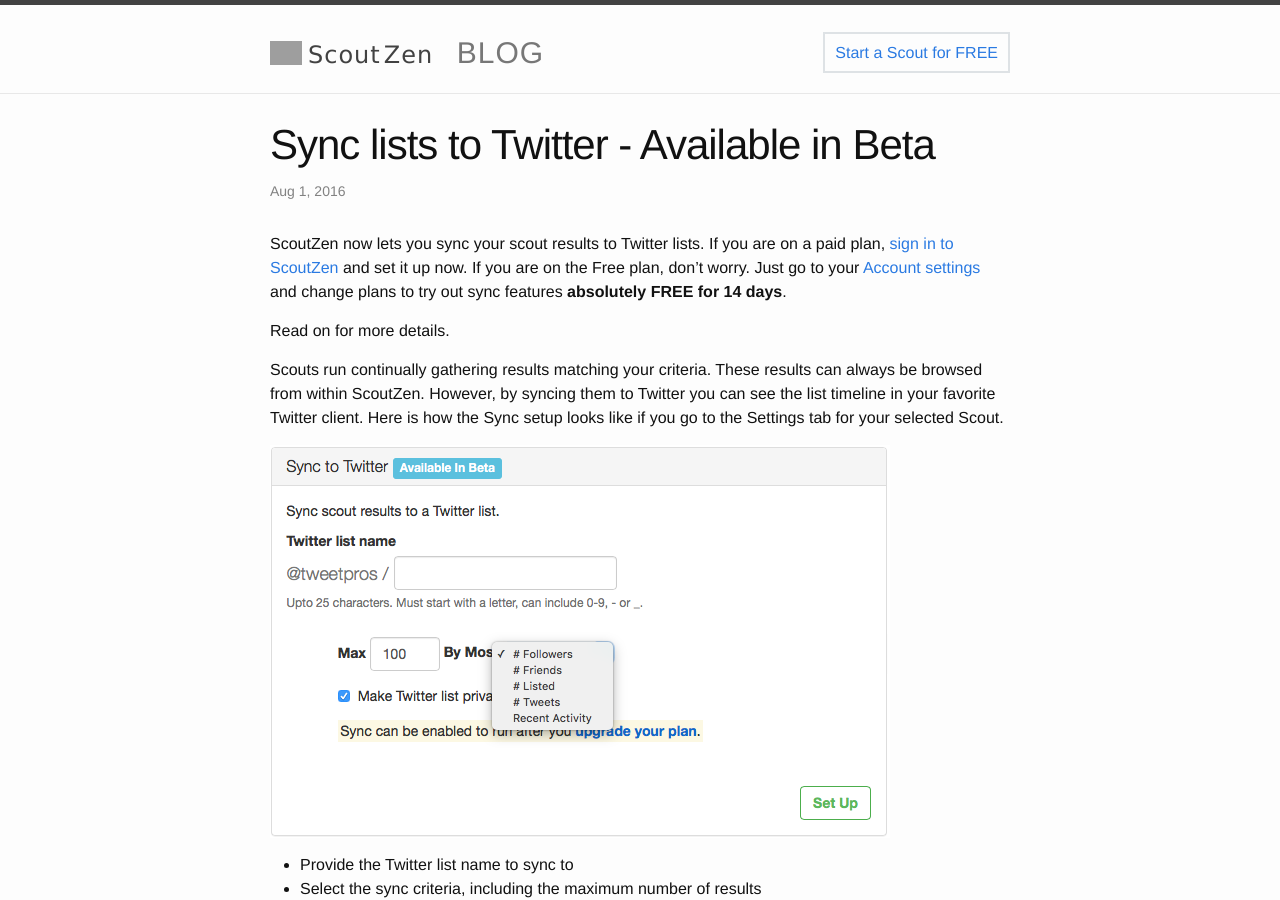
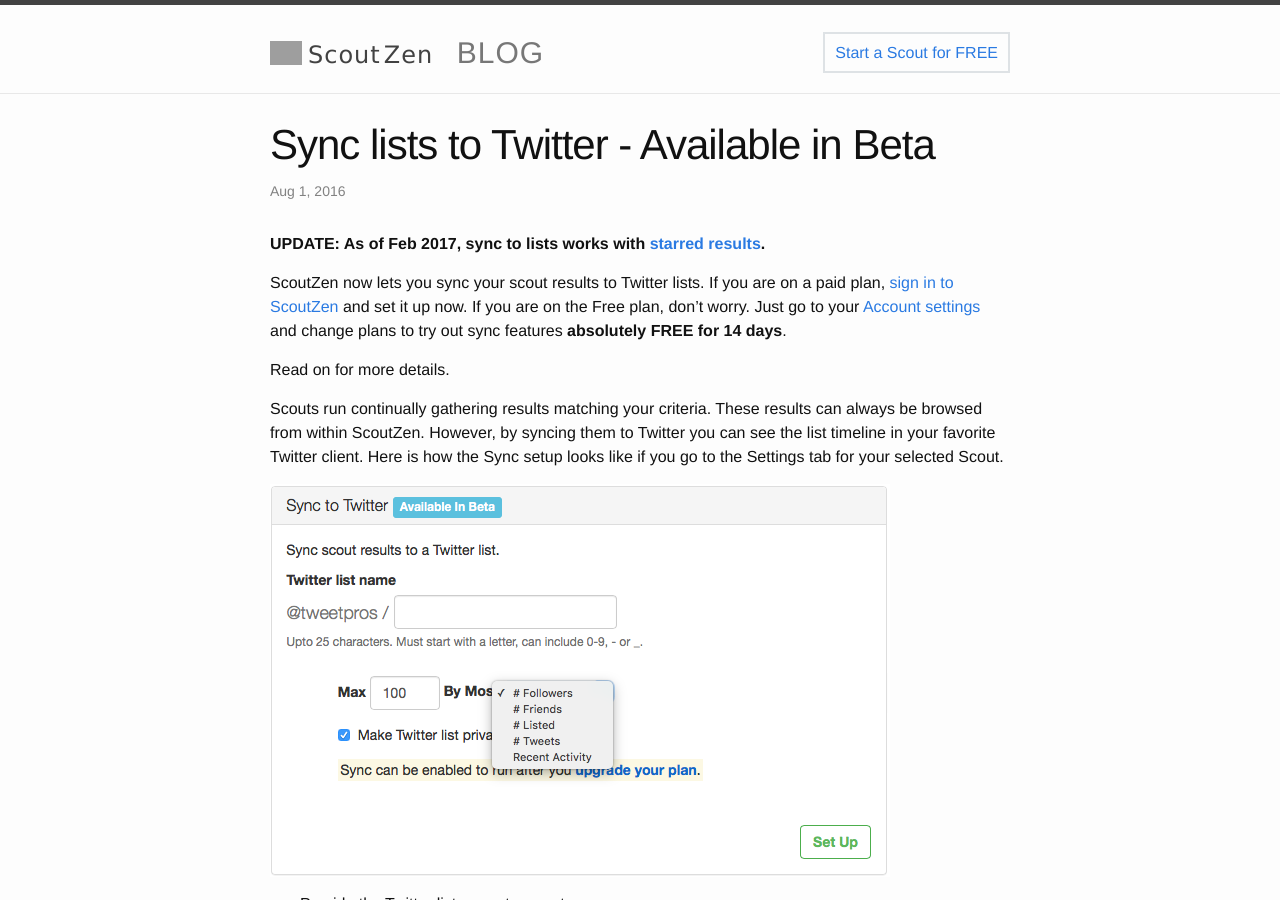
Before and after one commit to ScoutZen/scoutzen.github.io, a Jekyll site: the page built from _posts/2016-08-01-twitter-list-sync.md, in a window 1280 px wide and 900 px high. Built offline with Jekyll 4.4.1, drawn with Linux system fonts in a browser that asks for light colours; grey boxes are pictures that could not be loaded.

Commit message:
Clarify that sync to scout works with starred results

```diff
--- a/_posts/2016-08-01-twitter-list-sync.md
+++ b/_posts/2016-08-01-twitter-list-sync.md
@@ -4,6 +4,9 @@ title:  "Sync lists to Twitter - Available in Beta"
 date:   2016-08-01 16:30:00 -0700
 categories: scoutzen-news twitter-lists
 ---
+
+__UPDATE: As of Feb 2017, sync to lists works with
+[starred results](/features/2017/02/24/star-and-sync.html).__
 
 ScoutZen now lets you sync your scout results to Twitter lists. If you
 are on a paid plan, [sign in to ScoutZen][sz] and set it up now. If you
```
